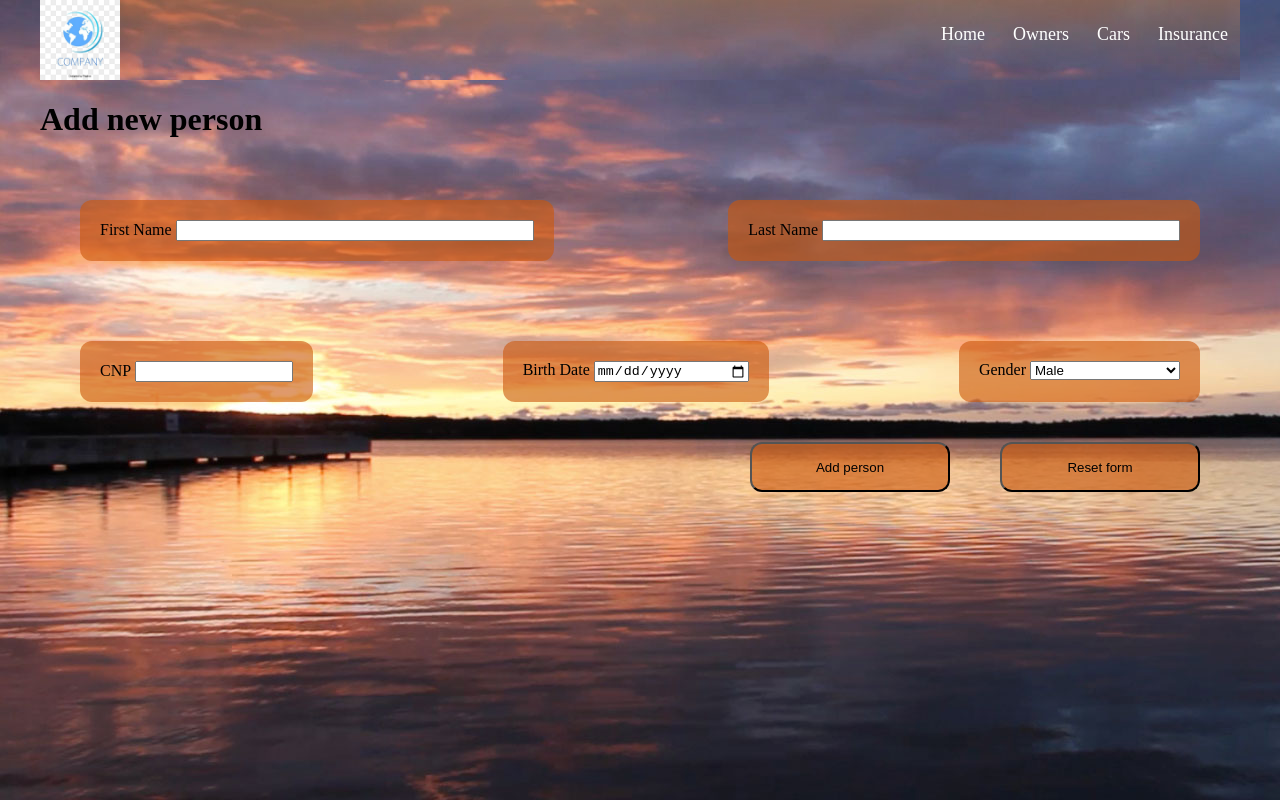
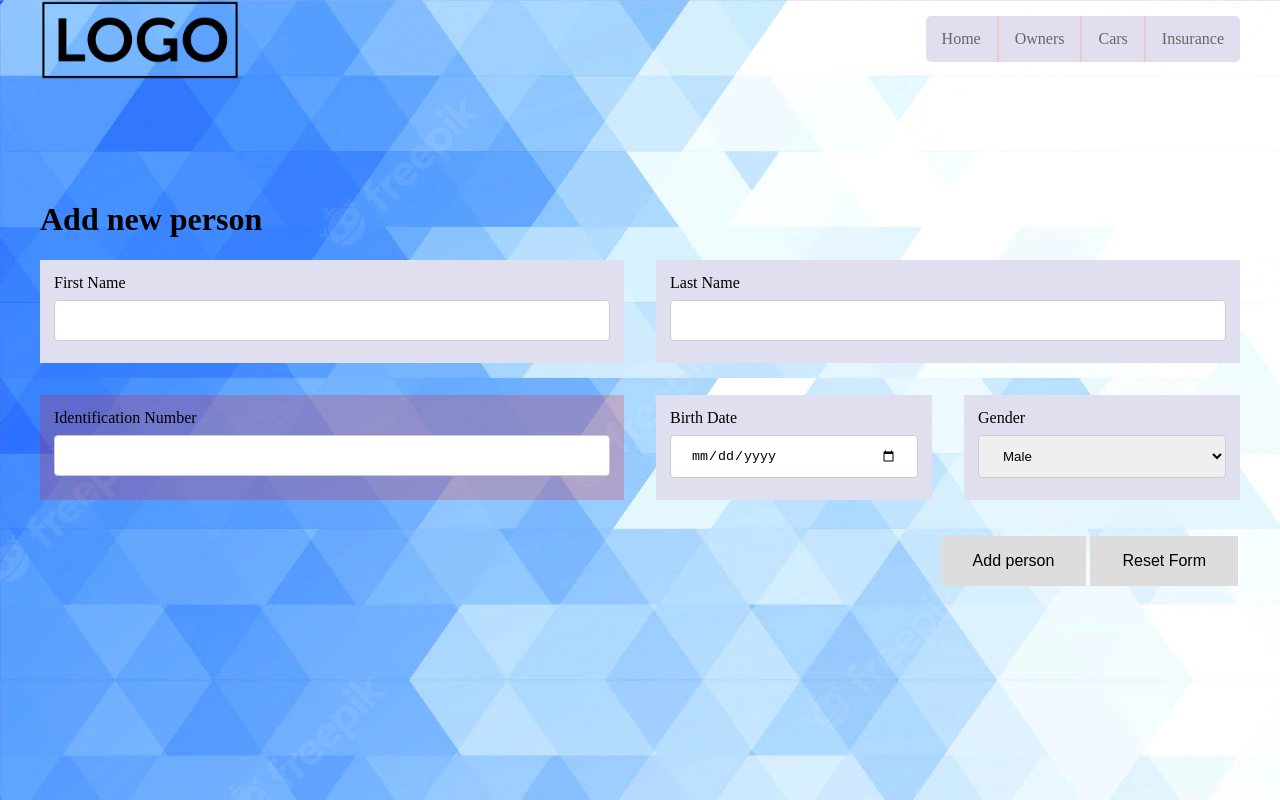
Before and after one commit to BengaRobert/test_repo, a plain HTML site: page index.html in a window 1280 px wide. Drawn offline with Linux system fonts and the light colour scheme.

Commit message:
newPages

```diff
--- /dev/null
+++ b/cars.css
@@ -0,0 +1,133 @@
+body {
+    margin: 0 auto;
+    max-width: 1200px;
+    background-image: url("img/bg-image.webp");
+  }
+
+  body header {
+    display: flex;
+    justify-content: space-between;
+    height: 5rem;
+  }
+
+  body header .logo {
+  height: 100%;
+  }
+
+  body ul {
+    display: flex;
+    list-style: none;
+  }
+
+  body ul li {
+    border-right: 2px solid #ebcbca;
+  }
+
+  body ul li:last-child {
+    border-right: none;
+  }
+
+  body ul li a {
+    display: block;
+    color: #666;
+    background-color: #dfdfef;
+    text-align: center;
+    padding: 14px 16px;
+    text-decoration: none;
+  }
+
+  body ul  li  a:hover {
+    background-color:#ddd;
+  }
+
+  /* main */
+  main {
+    padding-top: 100px;
+  }
+
+
+  form {
+    display: grid;
+    gap: 2rem;
+    grid-template-columns: repeat(6, 2fr);
+    text-align: center;
+  }
+
+  form > .form-field > input {
+    padding: 12px 20px;
+    margin: 8px 0;
+    display: inline-block;
+    border: 1px solid #ccc;
+    border-radius: 4px;
+    box-sizing: border-box;
+  }
+
+  form  .form-field {
+    padding: 14px;
+    background-color: #dfdfef;
+  }
+
+  form  .form-field:last-child {
+    background-color: aqua;
+  }
+
+  form  .form-field:nth-child(9) {
+    background-color: rgba(255, 0, 0, 0.2);
+    grid-column: 2/2;
+    grid-row-start: 3;
+  }
+
+  form .action-buttons {
+    grid-column: 4 / 5;
+    display: flex;
+    justify-content: flex-end;
+  }
+
+  form .action-buttons > #submit-button {
+    background-color: #ddd;
+    color: var(--app-black);
+    border: 2px solid #4CAF50;
+    padding: 16px 32px;
+    text-align: center;
+    text-decoration: none;
+    display: inline-block;
+    font-size: 16px;
+    margin: 4px 2px;
+    transition-duration: 0.4s;
+    cursor: pointer;
+  }
+
+  form .action-buttons > #submit-button:hover {
+    background-color:#4CAF50;
+    color:#4CAF50;
+    opacity: 0.4;
+  }
+
+  .top-row {
+    grid-column: span 2;
+  }
+  .third-row{
+    grid-column: span 2;
+  }
+  .forth-row{
+    grid-column: span 2;
+    grid-column: 1/5;
+  }
+  #owner-id{
+    grid-row: 3;
+    grid-column: 6;
+  }
+
+  #type {
+    position: relative;
+  }
+
+  #type > select {
+    width: 100%;
+    padding: 12px 20px;
+    margin: 8px 0;
+    display: inline-block;
+    border: 1px solid #ccc;
+    border-radius: 4px;
+    box-sizing: border-box;
+  }
--- a/index.html
+++ b/index.html
@@ -1,49 +1,44 @@
 <!DOCTYPE html>
 <html lang="en">
-
 <head>
     <meta charset="UTF-8">
-    <meta http-equiv="X-UA-Compatible" content="IE=edge">
-    <meta name="viewport" content="width=device-width, initial-scale=1.0">
-    <title>Document</title>
+    <title>Car monitoring</title>
     <link rel="stylesheet" href="style.css">
 </head>
-
 <body>
     <header>
-        <img class="logo" src="./img/logo.jpg" alt="logo image"/>
-        <nav class="nav">
+        <img class="logo" src="img/demo-logo-black.png" alt="Logo image"/>
+        <nav>
             <ul>
                 <li><a href="#">Home</a></li>
                 <li><a href="#">Owners</a></li>
-                <li><a href="#">Cars</a></li>
-                <li><a href="#">Insurance</a></li>
+                <li><a href="cars.html">Cars</a></li>
+                <li><a href="insurance.html">Insurance</a></li>
             </ul>
         </nav>
     </header>
+
     <main>
         <h1>Add new person</h1>
+        <div class="body">
             <form>
-            <div class="form1">
-                <div>
-                    <label for="first-name.input">First Name</label>
-                    <input type="text" id="first-name.input" />
+                <div class="form-field top-row">
+                    <label for="firs-name">First Name</label>
+                    <input type="text" id="firs-name"/>
                 </div>
-                <div>
-                    <label for="last-name.input">Last Name</label>
-                    <input type="text" id="last-name.input" />
+                <div class="form-field top-row">
+                    <label for="last-name">Last Name</label>
+                    <input type="text" id="last-name"/>
                 </div>
+                <div class="form-field">
+                    <label for="birthdate">Birth Date</label>
+                    <input type="date" id="birthdate"/>
                 </div>
-            <div class="form2">
-            <div>
-                <label for="CNP.input">CNP</label>
-                <input type="text" id="CNP.input" />
+                <div class="form-field">
+                    <label for="cnp">Identification Number</label>
+                    <input type="text" id="cnp"/>
                 </div>
-            <div>
-                <label for="birthdate">Birth Date</label>
-                <input type="date" id="birthdate" />
-            </div>
-            <div>
+                <div class="form-field" id="gender-select">
                     <label for="gender">Gender</label>
                     <select id="gender">
                         <option>Male</option>
@@ -51,15 +46,12 @@
                         <option>N/A</option>
                     </select>
                 </div>
-            </div>
                 <div class="action-buttons">
-                <button type="submit">Add person</button>
-                <button type="reset">Reset form</button>
+                    <button type="submit" id="submit-button">Add person</button>
+                    <button type="reset" id="submit-button">Reset Form</button>
                 </div>
             </form>
-
+        </div>
     </main>
-
 </body>
-
 </html>
--- /dev/null
+++ b/insurance.css
@@ -0,0 +1,131 @@
+body {
+    margin: 0 auto;
+    max-width: 1200px;
+    background-image: url("img/bg-image.webp");
+  }
+
+  body header {
+    display: flex;
+    justify-content: space-between;
+    height: 5rem;
+  }
+
+  body header .logo {
+  height: 100%;
+  }
+
+  body ul {
+    display: flex;
+    list-style: none;
+  }
+
+  body ul li {
+    border-right: 2px solid #ebcbca;
+  }
+
+  body ul li:last-child {
+    border-right: none;
+  }
+
+  body ul li a {
+    display: block;
+    color: #666;
+    background-color: #dfdfef;
+    text-align: center;
+    padding: 14px 16px;
+    text-decoration: none;
+  }
+
+  body ul  li  a:hover {
+    background-color:#ddd;
+  }
+
+  /* main */
+  main {
+    padding-top: 100px;
+  }
+
+
+  form {
+    display: grid;
+    gap: 2rem;
+    grid-template-columns: repeat(6, 2fr);
+    text-align: center;
+  }
+
+  form > .form-field > input {
+    padding: 12px 20px;
+    margin: 8px 0;
+    display: inline-block;
+    border: 1px solid #ccc;
+    border-radius: 4px;
+    box-sizing: border-box;
+  }
+
+  form  .form-field {
+    padding: 14px;
+    background-color: #dfdfef;
+  }
+
+  form  .form-field:last-child {
+    background-color: aqua;
+  }
+
+  form  .form-field:nth-child(9) {
+    background-color: rgba(255, 0, 0, 0.2);
+    grid-column: 2/2;
+    grid-row-start: 3;
+  }
+
+  form .action-buttons {
+    grid-column: 4 / 5;
+    display: flex;
+    justify-content: flex-end;
+  }
+
+  form .action-buttons > #submit-button {
+    background-color: #ddd;
+    color: var(--app-black);
+    border: 2px solid #4CAF50;
+    padding: 16px 32px;
+    text-align: center;
+    text-decoration: none;
+    display: inline-block;
+    font-size: 16px;
+    margin: 4px 2px;
+    transition-duration: 0.4s;
+    cursor: pointer;
+  }
+
+  form .action-buttons > #submit-button:hover {
+    background-color:#4CAF50;
+    color:#4CAF50;
+    opacity: 0.4;
+  }
+
+  .top-row {
+    grid-column: span 2;
+  }
+  .third-row{
+    grid-column: span 2;
+  }
+  .forth-row{
+    grid-column: span 2;
+    grid-column: 1/5;
+  }
+ #price{
+    grid-row: 3;
+    grid-column: 5/6;
+ }
+ #notes{
+    grid-row: 3;
+    grid-column: 6;
+ }
+ #power{
+    grid-row: 1;
+    grid-column: 6;
+ }
+ #car-id{
+    grid-row: 1;
+    grid-column: 5;
+ }
--- a/style.css
+++ b/style.css
@@ -1,101 +1,129 @@
-header {
-    height: 5rem;
-    background-image: linear-gradient(
-        rgba(255, 136, 17, 0.3),
-        rgba(244, 208, 111, 0.0)
-      ),
-      url(/img/backround.jpg);
-    display: flex;
-    justify-content: space-between;
+body {
+  margin: 0 auto;
+  max-width: 1200px;
+  background-image: url("img/bg-image.webp");
+}
 
-  }
-  .nav {
-    display: flex;
-    justify-content: space-between;
+body header {
+  display: flex;
+  justify-content: space-between;
+  height: 5rem;
+}
+
+body header .logo {
+height: 100%;
+}
+
+body ul {
+  display: flex;
+  list-style: none;
+}
+
+body ul li {
+  border-right: 2px solid #ebcbca;
+}
+
+body ul  li:first-child a {
+  border-radius: 5px 0 0 5px;
+}
+
+body ul li:last-child > a {
+  border-radius: 0 5px 5px 0;
+}
+
+body ul li:last-child {
+  border-right: none;
+}
+
+body ul li a {
+  display: block;
+  color: #666;
+  background-color: #dfdfef;
+  text-align: center;
+  padding: 14px 16px;
+  text-decoration: none;
+}
+
+body ul  li  a:hover {
+  background-color:#ddd;
+}
+
+/* main */
+main {
+  padding-top: 100px;
+}
 
 
-  }
-  .nav ul li {
-    list-style: none;
-    display: inline-block;
-    padding: 8px 12px;
-    position: center;
-    font-size: 18px;
-    color: white;
-  }
-  .nav ul li a:link{
-    text-decoration: none;
-    color: white;
-  }
-body {
-    margin: 0 auto;
-    max-width: 1200px;
-    background-image: url(./img/backround.jpg)
-
-
-}
-.logo{
-    /* margin-left: 3%;
-    top: -160px;
-    width: 12%;
-    height: 12%;
-    position: relative; */
-
+form {
+  display: grid;
+  gap: 2rem;
+  grid-template-columns: repeat(4, 1fr);
 }
 
-nav ul li::after {
-    content: "";
-    width: 0%;
-    height: 2px;
-    background: #ffffff;
-    display: block;
-    margin: auto;
-    transition: 1s;
-  }
-  nav ul li:hover::after {
-    width: 100%;
-  }
-  .form1{
-    display: flex;
-    padding: 10px 10px;
-    justify-content: space-between;
-  }
-  .form2{
-    display: flex;
-    padding: 10px 10px;
-    justify-content: space-between;
+form > .form-field > input {
+  width: 100%;
+  padding: 12px 20px;
+  margin: 8px 0;
+  display: inline-block;
+  border: 1px solid #ccc;
+  border-radius: 4px;
+  box-sizing: border-box;
+}
 
+form  .form-field {
+  padding: 14px;
+  background-color: #dfdfef;
 }
-.form1 div{
-    background-color: rgb(204, 88, 11,0.6);
-    padding: 20px;
-    border-radius: 12px;
-    margin: 30px;
+
+form  .form-field:last-child {
+  background-color: aqua;
 }
-.form1 div input {
-    width: 350px;
+
+form  .form-field:nth-child(4) {
+  background-color: rgba(255, 0, 0, 0.2);
+  grid-column: 1 / 3;
+  grid-row-start: 2;
 }
-.form2 div input {
-    width: 150px;
+
+form .action-buttons {
+  grid-column: 3 / 5;
+  display: flex;
+  justify-content: flex-end;
 }
-.form2 div select {
-    width: 150px;
+
+form .action-buttons > #submit-button {
+  background-color: #ddd;
+  color: var(--app-black);
+  border: 2px solid var(--app-green);
+  padding: 16px 32px;
+  text-align: center;
+  text-decoration: none;
+  display: inline-block;
+  font-size: 16px;
+  margin: 4px 2px;
+  transition-duration: 0.4s;
+  cursor: pointer;
 }
-.form2 div {
-    background-color: rgb(204, 88, 11,0.6);
-    margin: 30px;
-    padding: 20px;
-    border-radius: 12px;
+
+form .action-buttons > #submit-button:hover {
+  background-color:#4CAF50;
+  color:#4CAF50;
 }
-.action-buttons {
-    display: flex;
-    gap: 50px;
-    margin-left: 710px;
+
+.top-row {
+  grid-column: span 2;
 }
-.action-buttons button {
-    width: 200px;
-    height: 50px;
-    border-radius: 12px;
-    background-color: rgb(204, 88, 11,0.6);
 
+#gender-select {
+  position: relative;
 }
+
+#gender-select > select {
+  width: 100%;
+  padding: 12px 20px;
+  margin: 8px 0;
+  display: inline-block;
+  border: 1px solid #ccc;
+  border-radius: 4px;
+  box-sizing: border-box;
+}
```
Also changed, not shown: cars.html (+75 -3 lines), insurance.html (added, +90 -0 lines), img/bg-image.webp (added), img/demo-logo-black.png (added). Lines whose indentation alone changed are shown as unchanged.
